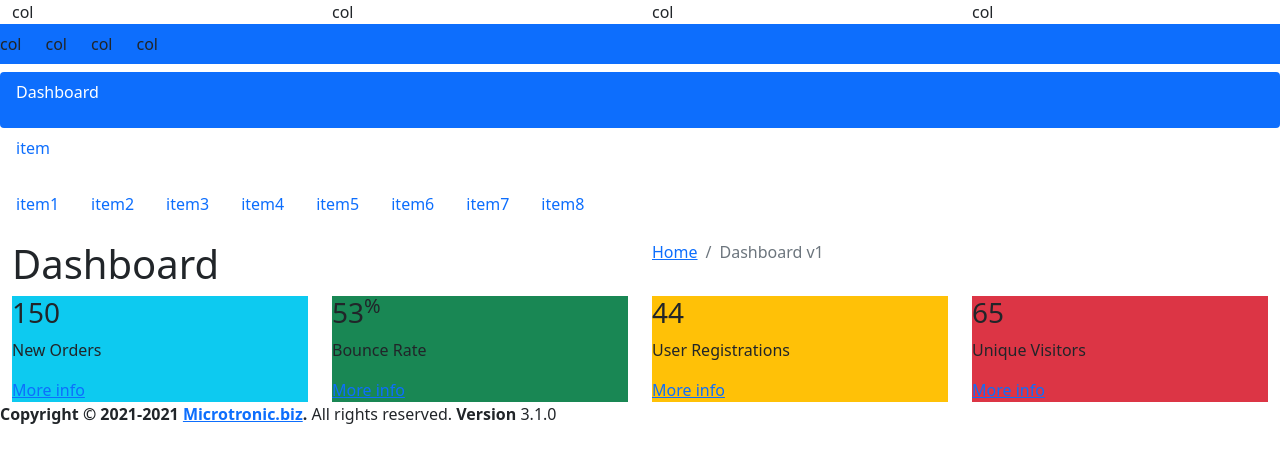
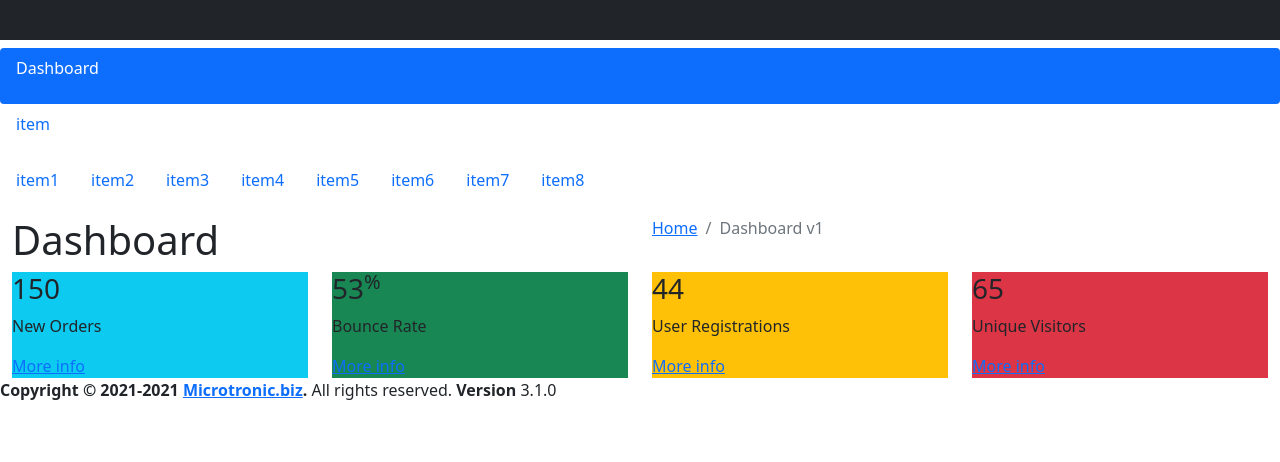
Before and after one commit to GDevLab/GridsNodeMCU.github.io, a plain HTML site: page index.html in a window 1280 px wide. Drawn offline with nearby package versions, Linux system fonts and the light colour scheme.

Commit message:
Update index.html

```diff
--- a/index.html
+++ b/index.html
@@ -11,17 +11,8 @@
 </head>
 <body class="hold-transition sidebar-mini layout-fixed">
 
-    <div class="container-fluid">
-        <div class="row">
-            <div class="col">col</div>
-            <div class="col">col</div>
-            <div class="col">col</div>
-            <div class="col">col</div>
-        </div>
-    </div>
-
     <div class="wrapper">
-        <nav class="navbar navbar-dark bg-primary">
+        <nav class="navbar navbar-dark bg-dark">
             <div class="row">
                 <div class="col">col</div>
                 <div class="col">col</div>
```
